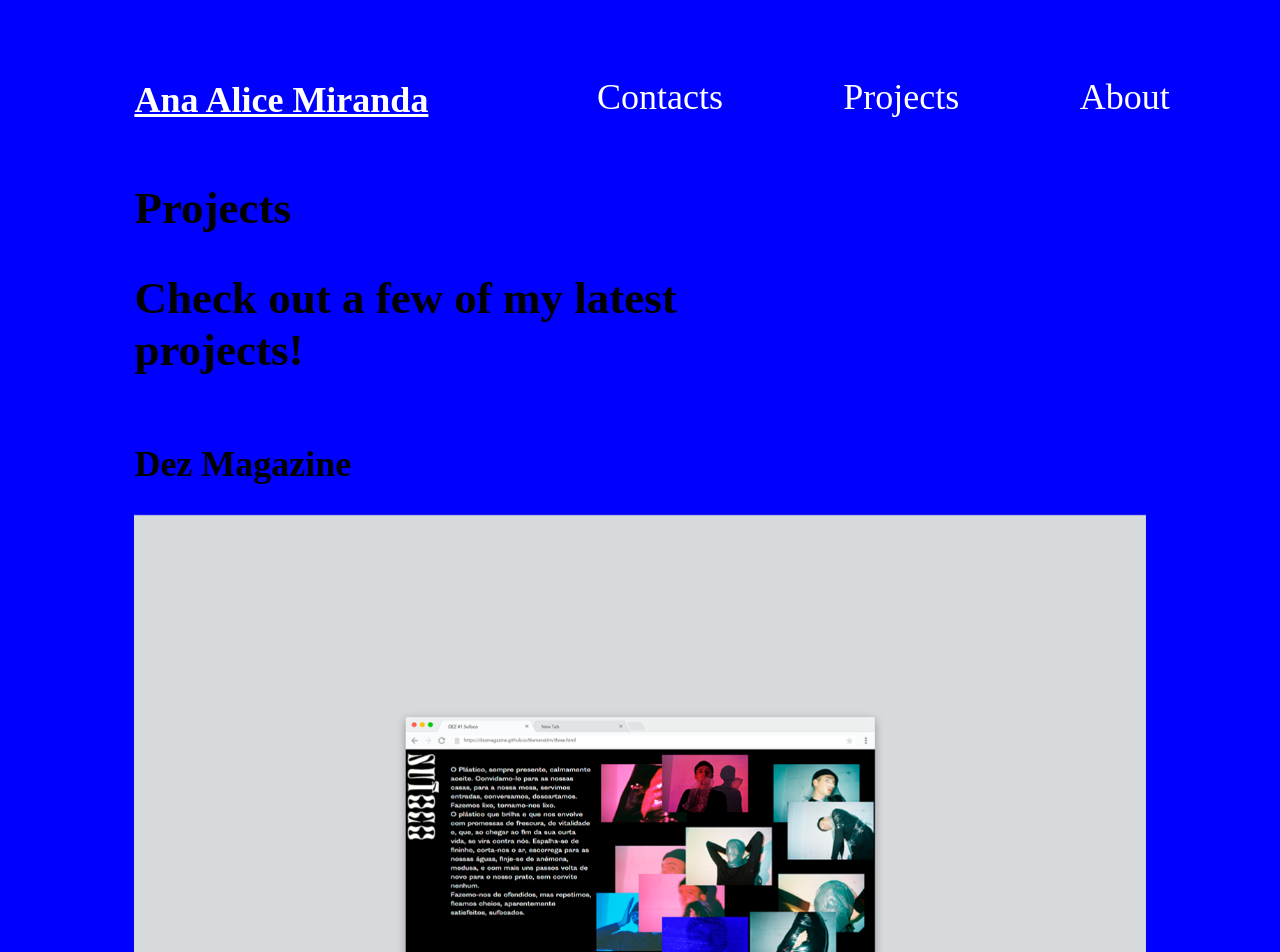
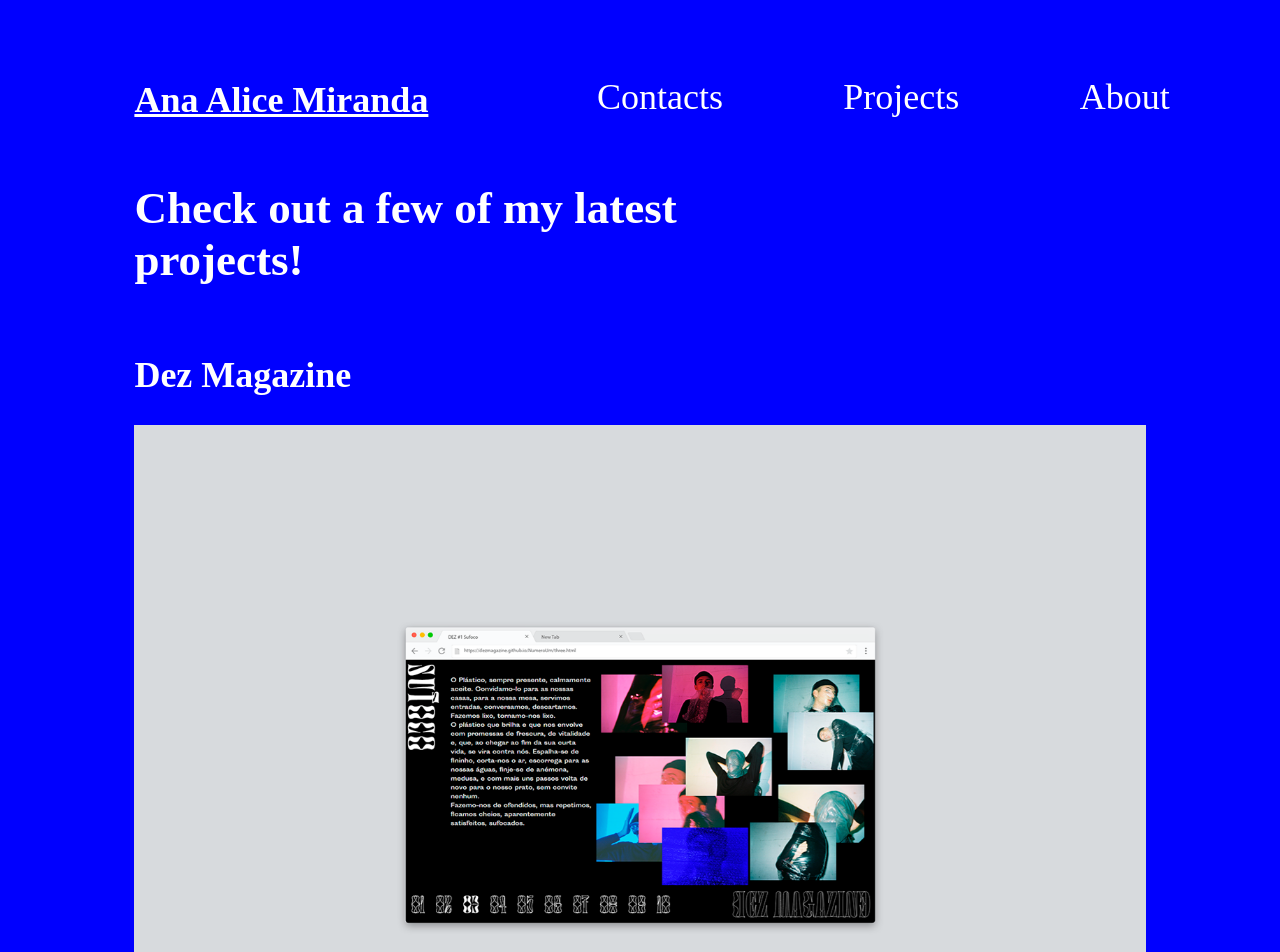
Before and after one commit to anaalicemiranda/portfolio, a Jekyll site: the page built from projects.html, in a window 1280 px wide. Shown: the top 952 px of the page. Built offline with Jekyll 4.4.1, drawn with Linux system fonts in a browser that asks for light colours.

Commit message:
finalmente consegui tirar o nome da página!!! celebrate good times

```diff
--- a/_layouts/page.html
+++ b/_layouts/page.html
@@ -4,7 +4,7 @@ layout: default
 <article class="post">
 
   <header class="post-header">
-    <h1 class="post-title">{{ page.title | escape }}</h1>
+
   </header>
 
   <div class="post-content">
--- a/_sass/mystyle.scss
+++ b/_sass/mystyle.scss
@@ -391,11 +391,13 @@ h1 {
   margin-left: 10%;
   max-width: 56%;
   font-size: 5vh;
+  color: white;
 }
 
 h2 {
   font-size: 4vh;
   margin-left: 10%;
+  color: white;
 }
 
 .projects {
```
